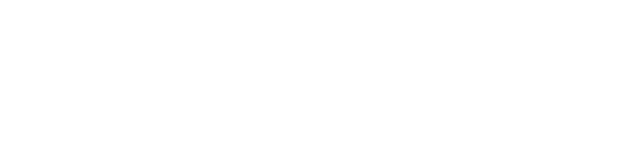
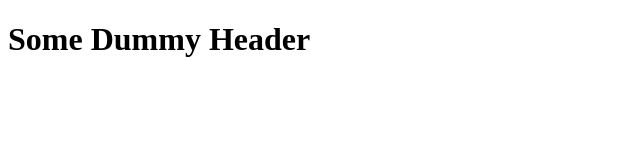
Before and after one commit to MrShahin2004/mrshahin2004-repo, a plain HTML site: page login.html in a window 1280 px wide. Shown: the whole page, without its empty margins (0-640 px from the left). Drawn offline with Linux system fonts and the light colour scheme.

Commit message:
Update login.html
Added an "h1" tag.

```diff
--- a/login.html
+++ b/login.html
@@ -8,6 +8,7 @@
     <title>Login HTML</title>
 </head>
 <body>
+<h1>Some Dummy Header</h1>
 
 </body>
 </html>
```
